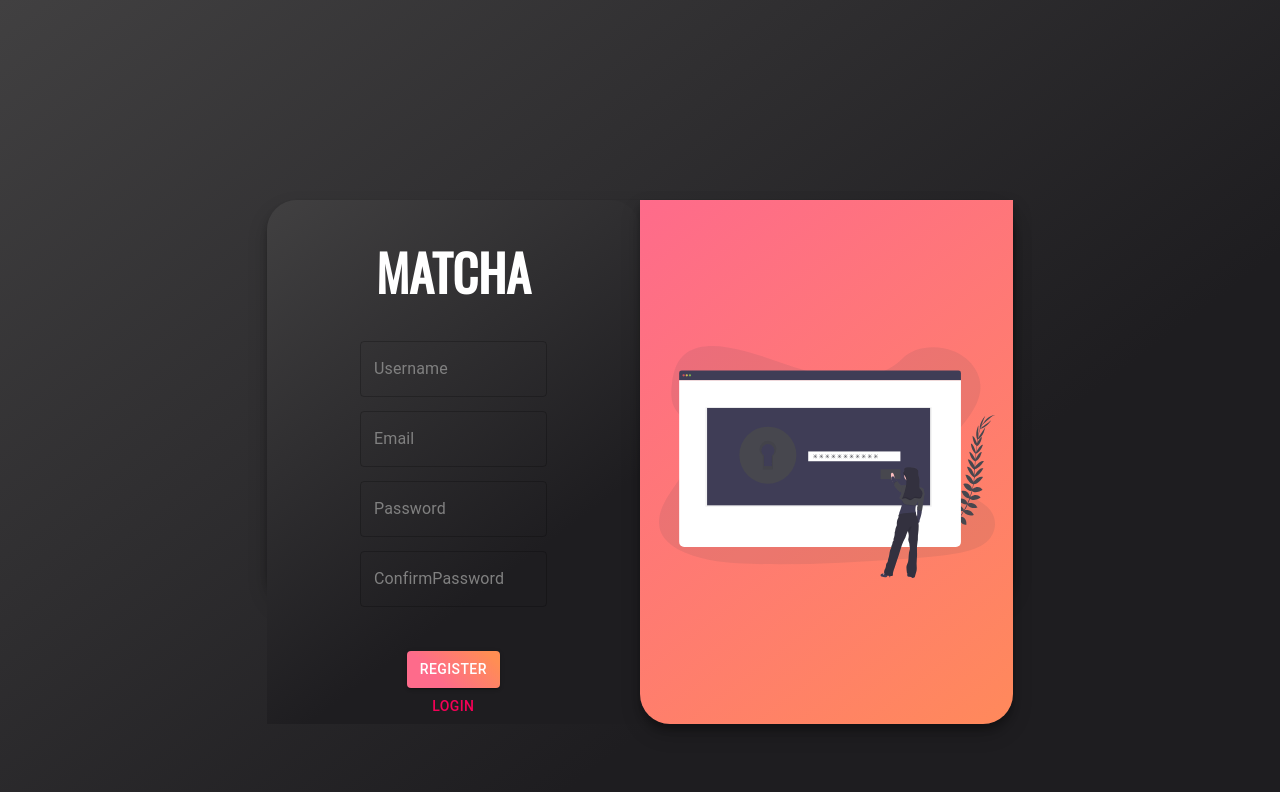
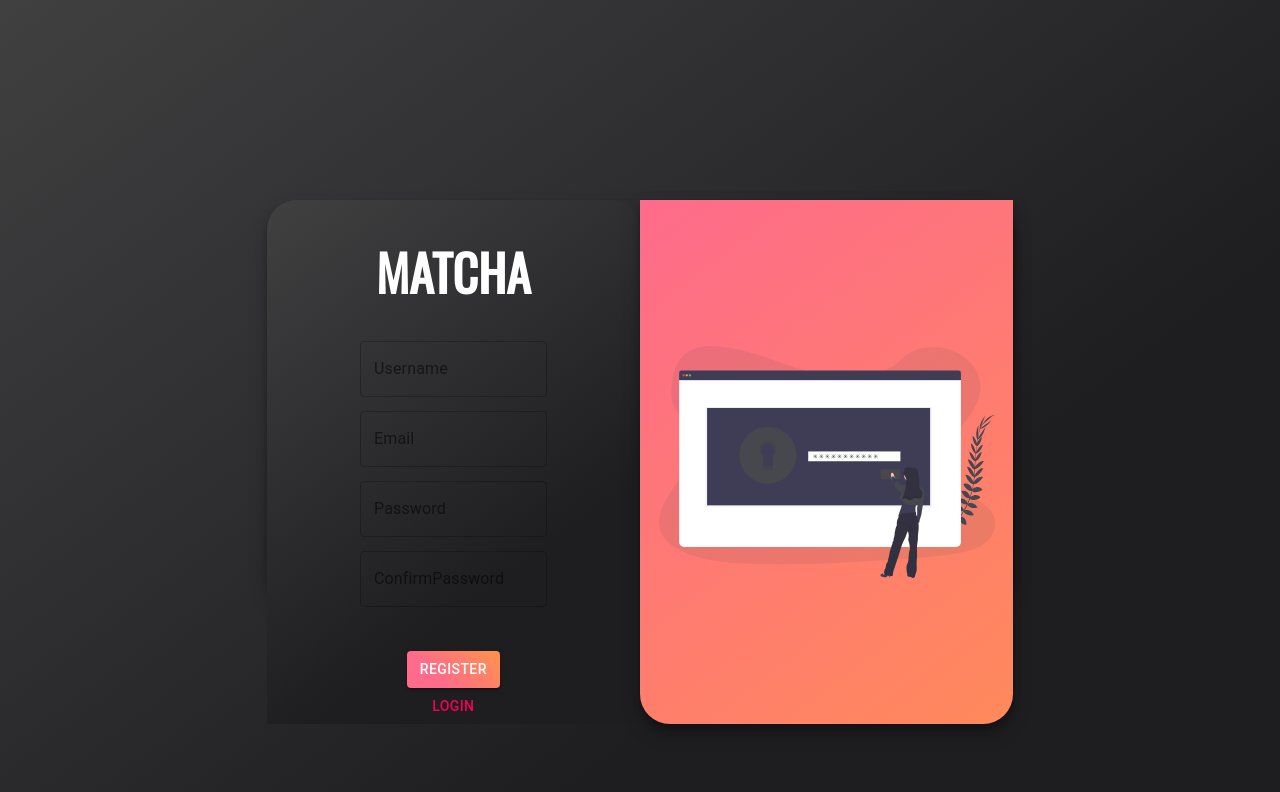
Before and after one commit to Othmaneessafi/Matcha, a React (Create React App) app in the folder client/: page /signup in a window 1280 px wide. Shown: the top 792 px of the page. Built offline with nearby package versions, Linux system fonts and the light colour scheme.

Commit message:
Update index.css

```diff
--- a/client/src/components/emailConfirmation/index.css
+++ b/client/src/components/emailConfirmation/index.css
@@ -56,13 +56,6 @@
       margin: 50px;
   }
 
-  .logupInputLabel {
-    color: grey !important;
-  }
-  .logupInput {
-    color: aliceblue !important;
-  }
-
   @media screen and (max-width: 1280px) {
     .imageContainer {
       border-top-left-radius: 0;
```
